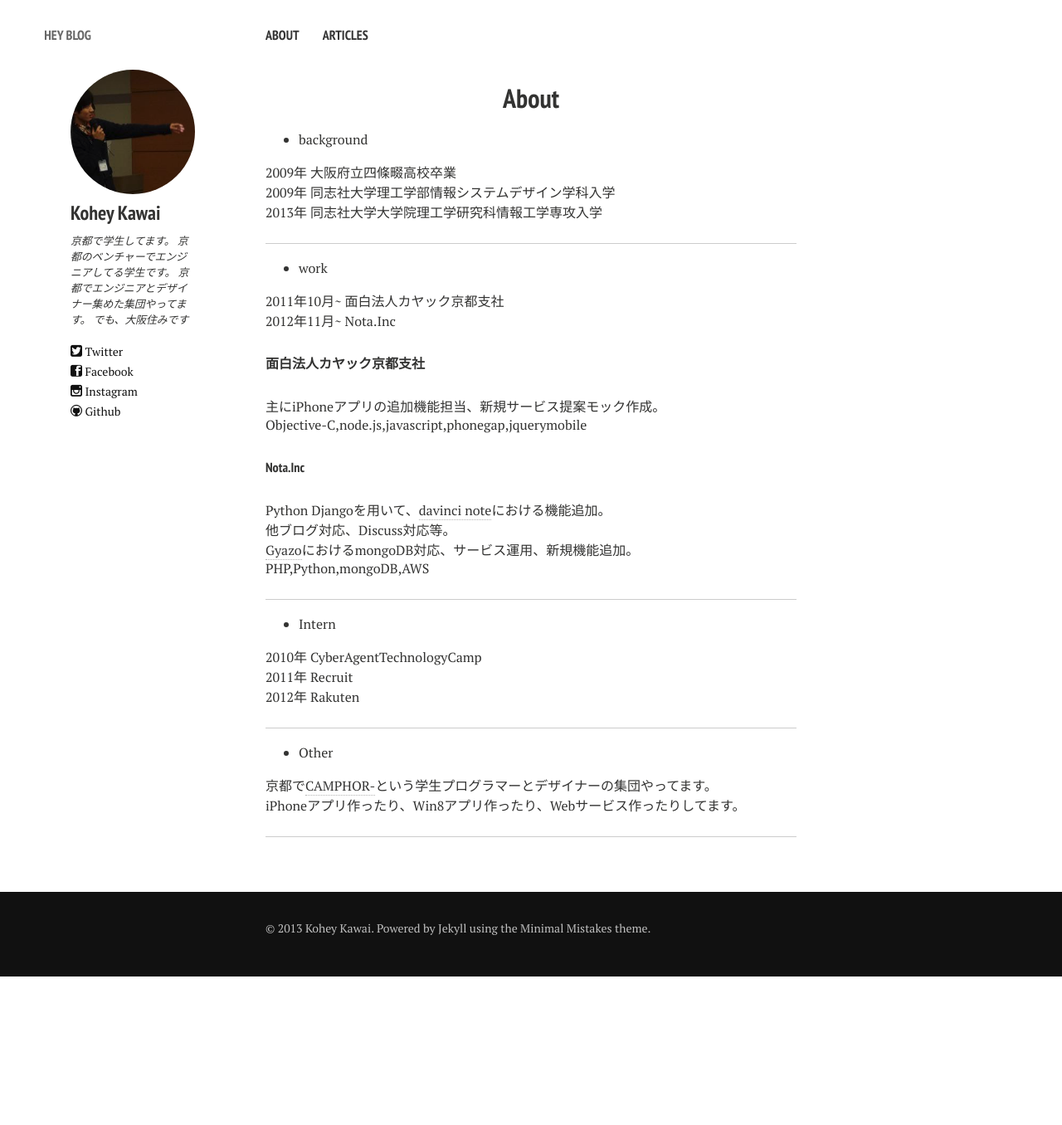
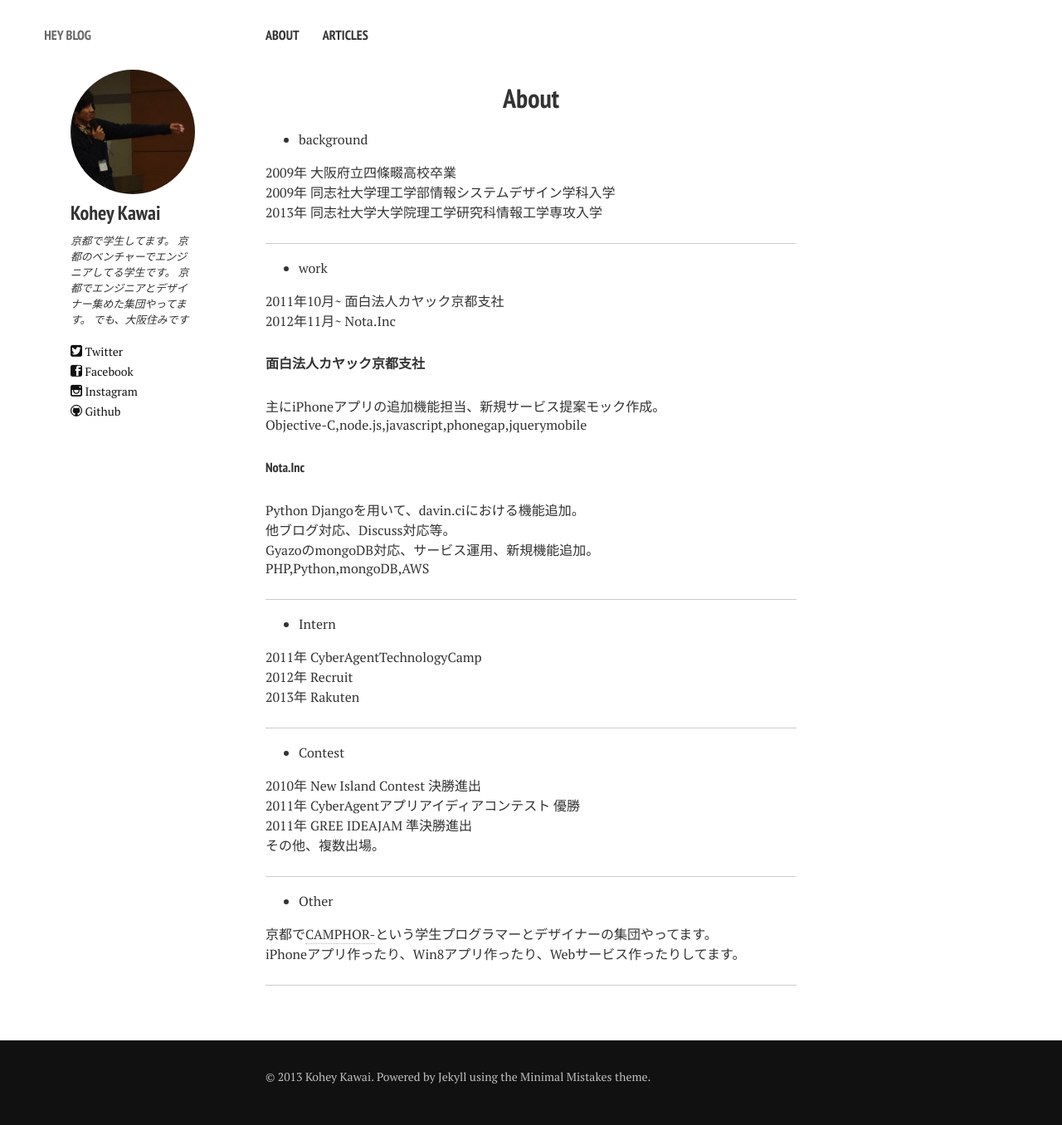
Before and after one commit to kohey18/kohey18.github.com, a Jekyll site: the page built from about.md, in a window 1280 px wide. Shown: the whole page at 83% size. Built offline with Jekyll 4.4.1, drawn with Linux system fonts in a browser that asks for light colours; nearby versions of some CDN libraries; before the commit the page ends 1177 px from its top, so only the background shows below that.

Commit message:
aboutページの追加

```diff
--- a/about.md
+++ b/about.md
@@ -29,21 +29,31 @@ Objective-C,node.js,javascript,phonegap,jquerymobile
 
 #####Nota.Inc
 
-Python Djangoを用いて、[davinci note](http://davin.ci/)における機能追加。
+Python Djangoを用いて、davin.ciにおける機能追加。
 他ブログ対応、Discuss対応等。
-[Gyazo](http://gyazo.com)におけるmongoDB対応、サービス運用、新規機能追加。
+GyazoのmongoDB対応、サービス運用、新規機能追加。
 PHP,Python,mongoDB,AWS
 
 ---
 
 * Intern
 
-2010年 CyberAgentTechnologyCamp
-2011年 Recruit
-2012年 Rakuten
+2011年 CyberAgentTechnologyCamp
+2012年 Recruit
+2013年 Rakuten
 
 
 ---
+
+* Contest
+
+2010年 New Island Contest 決勝進出
+2011年 CyberAgentアプリアイディアコンテスト 優勝
+2011年 GREE IDEAJAM 準決勝進出
+その他、複数出場。
+
+----
+
 
 
 * Other
```
Also changed, not shown: 1 other file.
